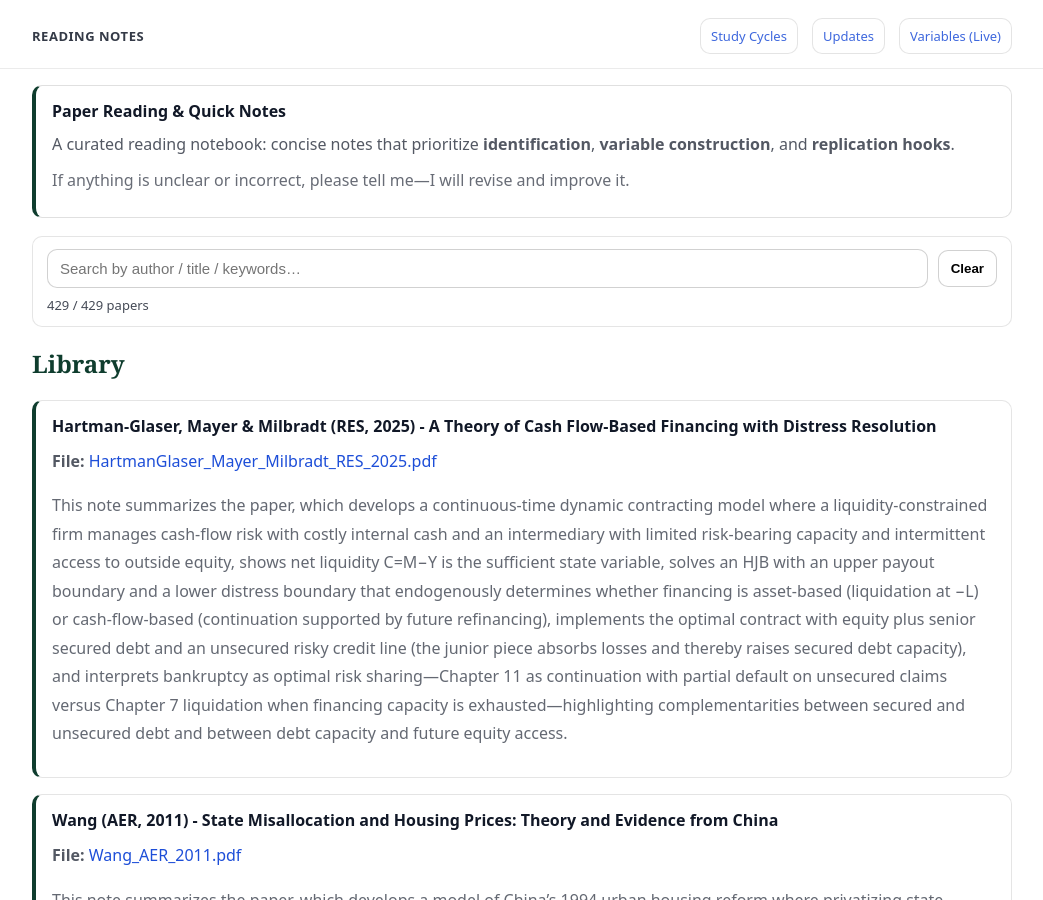
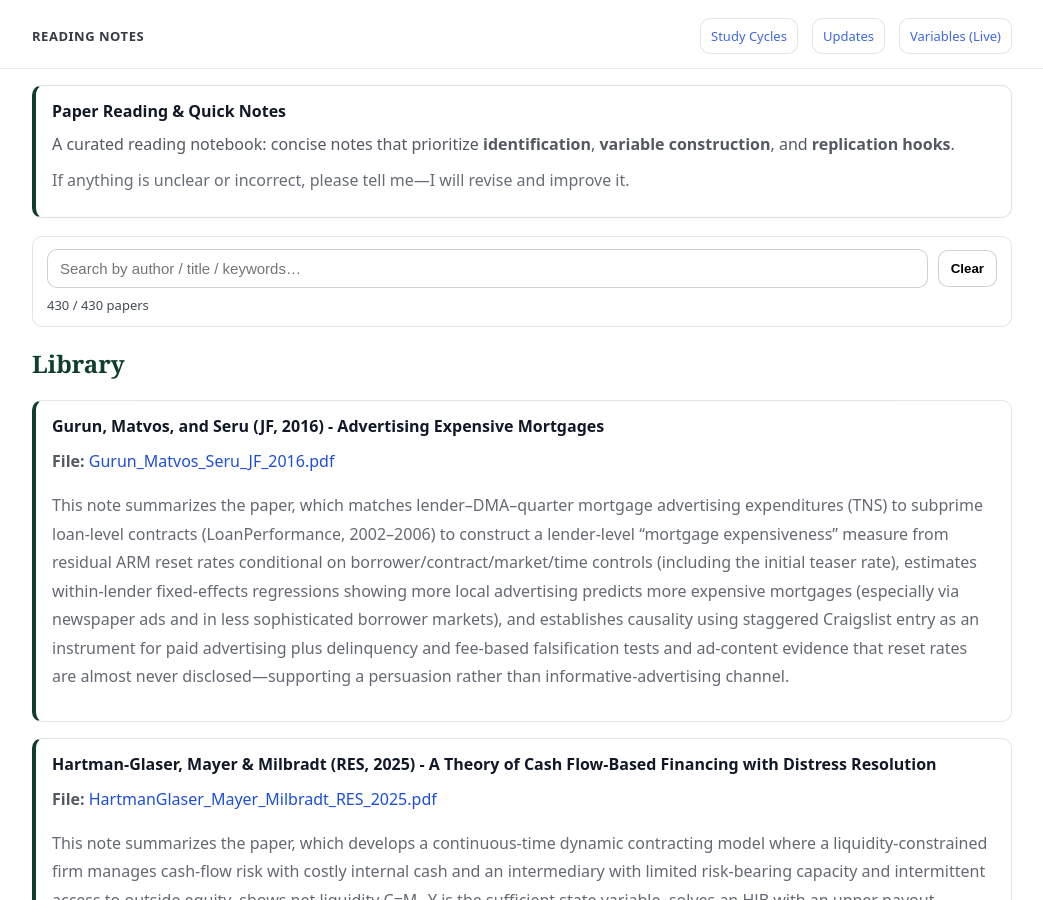
Before and after one commit to yaxinzn/study-archive, a Jekyll site: the page built from reading/index.md, in a window 1280 px wide and 900 px high. Shown: the whole window, without its empty margins (118-1161 px from the left). Built offline with Jekyll 4.4.1, drawn with Linux system fonts in a browser that asks for light colours.

Commit message:
Reading: add/update Gurun_Matvos_Seru_JF_2016.pdf

```diff
--- a/_data/reading.yml
+++ b/_data/reading.yml
@@ -1,3 +1,7 @@
+- title: "Gurun, Matvos, and Seru (JF, 2016) - Advertising Expensive Mortgages"
+  file: "Gurun_Matvos_Seru_JF_2016.pdf"
+  desc: "This note summarizes the paper, which matches lender–DMA–quarter mortgage advertising expenditures (TNS) to subprime loan-level contracts (LoanPerformance, 2002–2006) to construct a lender-level “mortgage expensiveness” measure from residual ARM reset rates conditional on borrower/contract/market/time controls (including the initial teaser rate), estimates within-lender fixed-effects regressions showing more local advertising predicts more expensive mortgages (especially via newspaper ads and in less sophisticated borrower markets), and establishes causality using staggered Craigslist entry as an instrument for paid advertising plus delinquency and fee-based falsification tests and ad-content evidence that reset rates are almost never disclosed—supporting a persuasion rather than informative-advertising channel."
+
 - title: "Hartman-Glaser, Mayer & Milbradt (RES, 2025) - A Theory of Cash Flow-Based Financing with Distress Resolution"
   file: "HartmanGlaser_Mayer_Milbradt_RES_2025.pdf"
   desc: "This note summarizes the paper, which develops a continuous-time dynamic contracting model where a liquidity-constrained firm manages cash-flow risk with costly internal cash and an intermediary with limited risk-bearing capacity and intermittent access to outside equity, shows net liquidity C=M−Y is the sufficient state variable, solves an HJB with an upper payout boundary and a lower distress boundary that endogenously determines whether financing is asset-based (liquidation at −L) or cash-flow-based (continuation supported by future refinancing), implements the optimal contract with equity plus senior secured debt and an unsecured risky credit line (the junior piece absorbs losses and thereby raises secured debt capacity), and interprets bankruptcy as optimal risk sharing—Chapter 11 as continuation with partial default on unsecured claims versus Chapter 7 liquidation when financing capacity is exhausted—highlighting complementarities between secured and unsecured debt and between debt capacity and future equity access."
```
Also changed, not shown: 1 other file.
